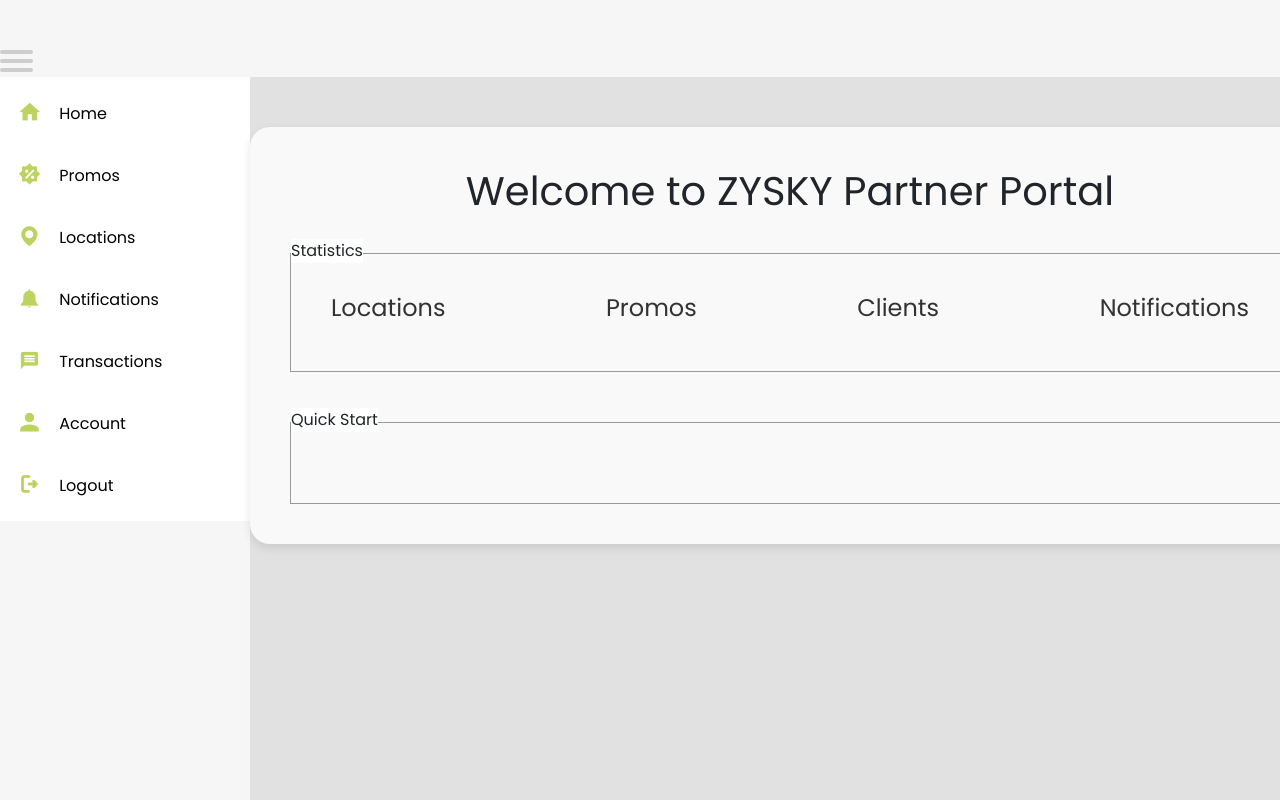
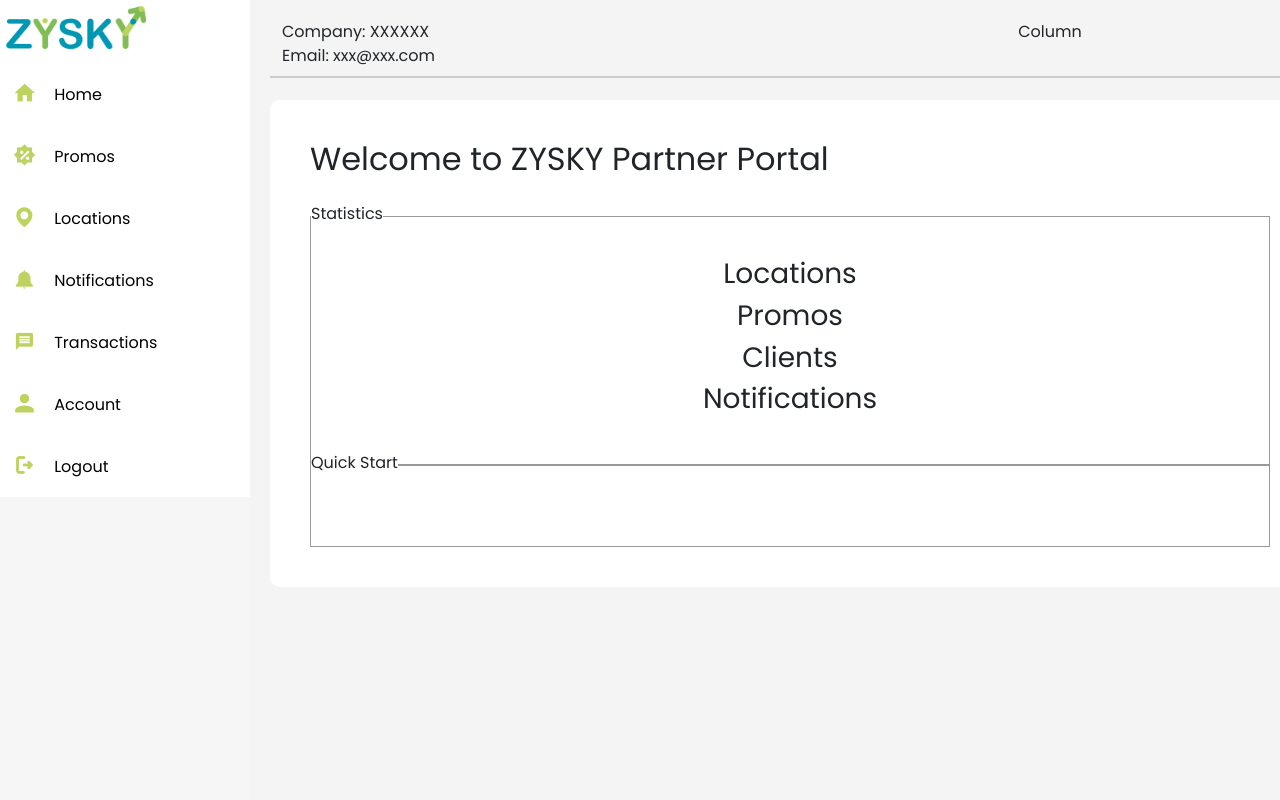
Before and after one commit to KeshalHetti/ZYSKY-WebApp, a React (Vite) app in the folder zysky-app/: page / in a window 1280 px wide. Built offline with nearby package versions, Linux system fonts and the light colour scheme.

Commit message:
Dashboard

```diff
--- a/zysky-app/src/assets/css/custom.css
+++ b/zysky-app/src/assets/css/custom.css
@@ -294,24 +294,24 @@
 #menuToggle {
   display: block;
   position: relative;
-  top: 50px;
   left: 0;
   z-index: 1;
   -webkit-user-select: none;
   -moz-user-select: none;
        user-select: none;
+  background-color: #fff;
 }
 
 #menuToggle input {
   display: block;
-  width: 40px;
-  height: 32px;
+  width: 140px;
+  height: 52px;
   position: absolute;
-  top: -7px;
-  left: -5px;
+  top: 0px;
+  left: 6px;
   cursor: pointer;
-  opacity: 0; /* hide this */
-  z-index: 2; /* and place it over the hamburger */
+  opacity: 0;
+  z-index: 2;
   -webkit-touch-callout: none;
 }
 
@@ -339,17 +339,11 @@
   transform-origin: 0% 100%;
 }
 
-/*
- * Transform all the slices of hamburger
- * into a crossmark.
- */
 #menuToggle input:checked ~ span {
   opacity: 1;
 }
 
 /*
- * But let's hide the middle one.
-
 #menuToggle input:checked ~ span:nth-last-child(3)
 {
     opacity: 1;
@@ -360,21 +354,15 @@
     opacity: 0;
 } */
 /*
- * Ohyeah and the last one should go the other direction
-
 #menuToggle input:checked ~ span:nth-last-child(1)
 {
   transform: rotate(-45deg) translate(0, -1px);
 } */
-/*
- * Make this absolute positioned
- * at the top left of the screen
- */
 #menu {
   position: absolute;
   width: 250px;
   margin: 0 0 0 0;
-  padding: 5px;
+  padding: 0;
   background: #fff;
   list-style-type: none;
   -webkit-font-smoothing: antialiased;
@@ -411,8 +399,10 @@
 #menuToggle input:checked ~ #menu {
   transform: none;
   width: 200px;
-  background-color: #BDD35F;
   left: 0;
+}
+#menuToggle input:checked ~ #menu li span {
+  display: none;
 }
 
 #menuToggle input:checked ~ div.content {
@@ -421,7 +411,16 @@
   left: 50px;
 }
 
+#menuToggle input:checked ~ div.dashbord-logo {
+  width: 50px;
+  height: 63px;
+  display: flex;
+  justify-content: center;
+  flex-direction: column;
+}
+
 .content {
+  top: 0;
   position: absolute;
   transform: translateX(50px);
   margin-left: 0;
@@ -439,33 +438,30 @@
   width: 100%;
   top: 0;
   height: 100vh;
-}/*# sourceMappingURL=custom.css.map */
-
-
-/* ======================= Home Page ======================== */
-
-.homepage-container {
-    max-width: 1200px;
-    margin: 0 auto;
-    padding: 40px;
-    background-color: #f9f9f9;
-    border-radius: 20px;
-    box-shadow: 0px 4px 10px rgba(0, 0, 0, 0.1);
-    margin-top: 50px;
 }
 
-  .homefeildset{
-    margin-bottom: 50px;
-    display: flex;
-    justify-content: space-between;
+.content {
+  padding: 20px;
+  background-color: #F4F4F4;
 }
 
-  .statistics-item {
-    text-align: center;
-
+.content-container {
+  padding: 40px;
+  background-color: #fff;
+  border-radius: 10px;
 }
 
-  .statistics-item h3 {
-    font-size: 24px;
-    color: #333;
+.dashbord-logo {
+  width: 150px;
 }
+
+.header {
+  background-color: transparent;
+  padding-bottom: 8px;
+  border-bottom: 2px solid #ccc;
+  margin-bottom: 22px;
+}
+
+.text-left {
+  text-align: left;
+}/*# sourceMappingURL=custom.css.map */
--- a/zysky-app/src/assets/css/custom.scss
+++ b/zysky-app/src/assets/css/custom.scss
@@ -263,27 +263,24 @@
 {
   display: block;
   position: relative;
-  top: 50px;
   left: 0;
   z-index: 1;
   -webkit-user-select: none;
   user-select: none;
+  background-color: #fff;
 }
 
 #menuToggle input
 {
   display: block;
-  width: 40px;
-  height: 32px;
+  width: 140px;
+  height: 52px;
   position: absolute;
-  top: -7px;
-  left: -5px;
-
+  top: 0px;
+  left: 6px;
   cursor: pointer;
-
-  opacity: 0; /* hide this */
-  z-index: 2; /* and place it over the hamburger */
-
+  opacity: 0;
+  z-index: 2;
   -webkit-touch-callout: none;
 }
 
@@ -320,10 +317,7 @@
   transform-origin: 0% 100%;
 }
 
-/*
- * Transform all the slices of hamburger
- * into a crossmark.
- */
+
 #menuToggle input:checked ~ span
 {
   opacity: 1;
@@ -332,8 +326,6 @@
 }
 
 /*
- * But let's hide the middle one.
-
 #menuToggle input:checked ~ span:nth-last-child(3)
 {
     opacity: 1;
@@ -345,23 +337,17 @@
 } */
 
 /*
- * Ohyeah and the last one should go the other direction
-
 #menuToggle input:checked ~ span:nth-last-child(1)
 {
   transform: rotate(-45deg) translate(0, -1px);
 } */
 
-/*
- * Make this absolute positioned
- * at the top left of the screen
- */
 #menu
 {
   position: absolute;
   width: 250px;
   margin: 0 0 0 0;
-  padding: 5px;
+  padding: 0;
   background: #fff;
   list-style-type: none;
   -webkit-font-smoothing: antialiased;
@@ -392,8 +378,9 @@
 {
   transform: none;
   width: 200px;
-  background-color: #BDD35F;
   left: 0;
+
+  li span{display: none;}
 }
 
 #menuToggle input:checked ~ div.content
@@ -401,9 +388,15 @@
   transform: none;
   transition: transform 0.5s ease-in;
   left:50px;
+
+}
+#menuToggle input:checked ~ div.dashbord-logo{width: 50px; height: 63px; display: flex;
+  justify-content: center;
+  flex-direction: column;
 }
 
 .content{
+  top:0;
   position: absolute;
   transform: translateX(50px);
   margin-left: 0;
@@ -419,3 +412,15 @@
     width: 100%;
     top: 0;
     height: 100vh;}
+
+.content{padding: 20px; background-color: #F4F4F4;}
+.content-container{padding: 40px;
+  background-color: #fff;
+  border-radius: 10px;
+}
+.dashbord-logo{width: 150px;}
+.header{background-color: transparent;
+  padding-bottom: 8px;
+  border-bottom: 2px solid #ccc;
+  margin-bottom: 22px;}
+.text-left{text-align: left;}
--- a/zysky-app/src/pages/Home.jsx
+++ b/zysky-app/src/pages/Home.jsx
@@ -3,8 +3,8 @@
 const Home = () => {
     return (
 
-    <div className='homepage-container'>
-    <h1 className='p-b-30'>Welcome to ZYSKY Partner Portal</h1>
+    <div className='content-container'>
+    <h2 className='p-b-30 text-left'>Welcome to ZYSKY Partner Portal</h2>
             <form>
                 <div className='fieldset homefeildset'>
                     <div className='legend'>Statistics</div>
--- a/zysky-app/src/pages/Layout.jsx
+++ b/zysky-app/src/pages/Layout.jsx
@@ -1,4 +1,5 @@
 import { Outlet, Link } from "react-router-dom";
+import logo from '../assets/img/zysky-splash-small 1@2x.png';
 
 const Layout = () => {
   return (
@@ -6,10 +7,13 @@
       <nav role="navigation">
   <div id="menuToggle">
     <input type="checkbox" />
+    <div className="dashbord-logo">
+    <img src={logo} alt="Logo" />
+    </div>
+    {/*Hamberger menu icon
+     <span></span>
     <span></span>
-    <span></span>
-    <span></span>
-
+    <span></span> */}
     <ul id="menu">
     <li>
             <Link to="/Home"><i className="icon-home"></i><span>Home</span></Link>
@@ -33,7 +37,21 @@
             <Link to="/locations"><i className="icon-log-out"></i><span>Logout</span></Link>
           </li>
     </ul>
-    <div className="content"><Outlet /></div>
+    <div className="content">
+    <div className="header">
+    <div className="container">
+  <div className="row">
+    <div className="col-md-6 col-sm-auto text-left">
+      <div> Company: XXXXXX</div>
+      <div> Email: xxx@xxx.com</div>
+    </div>
+    <div className="col-md-6 col-sm-auto">
+      Column
+    </div>
+  </div>
+</div>
+    </div>
+      <Outlet /></div>
   </div>
 </nav>
 
```
Also changed, not shown: 1 other file (tests, documents, lock files or other folders). Lines whose indentation alone changed are shown as unchanged.
